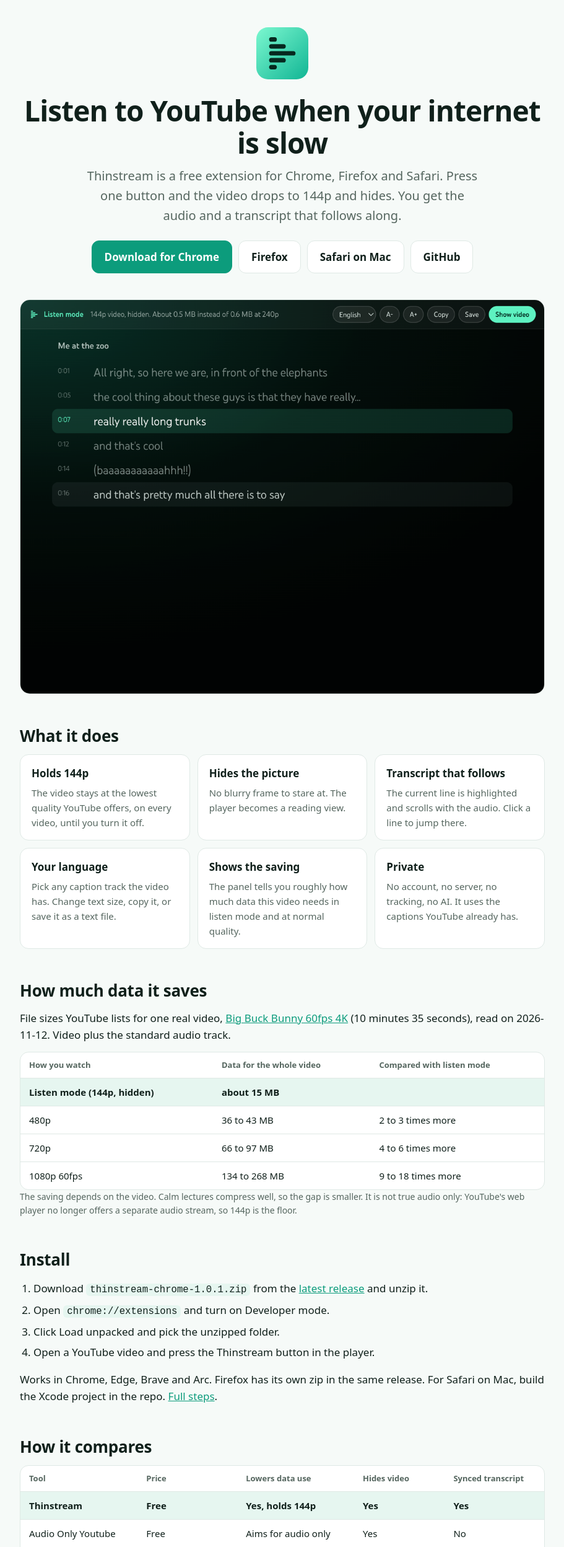
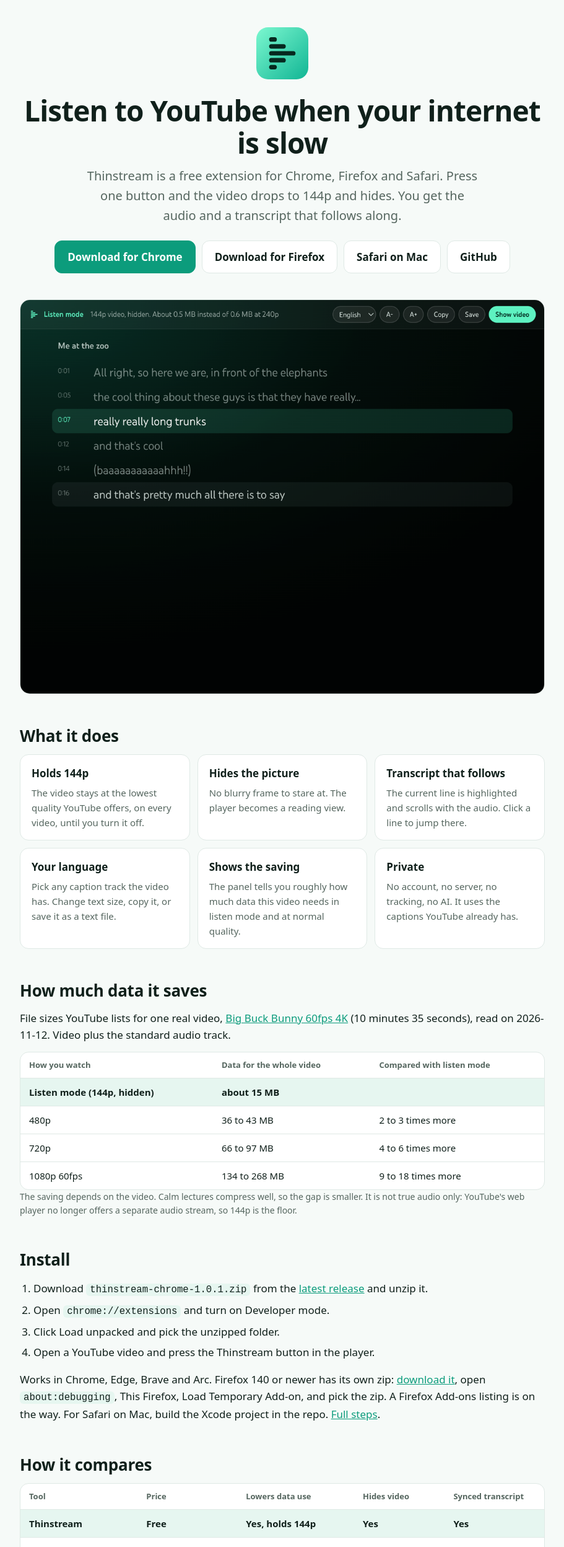
Before and after one commit to alireza12t/thinstream, a browser extension: page docs/index.html in a window 1280 px wide. Shown: the top 2496 px of the page at 62% size, without its empty margins (184-1095 px from the left). Drawn offline with Linux system fonts and the light colour scheme; no server answers.

Commit message:
Site: direct Firefox download link and install steps

```diff
--- a/docs/index.html
+++ b/docs/index.html
@@ -156,7 +156,7 @@
   <p class="lead">Thinstream is a free extension for Chrome, Firefox and Safari. Press one button and the video drops to 144p and hides. You get the audio and a transcript that follows along.</p>
   <div class="cta">
     <a class="btn primary" href="https://github.com/alireza12t/thinstream/releases/latest">Download for Chrome</a>
-    <a class="btn" href="https://github.com/alireza12t/thinstream#firefox">Firefox</a>
+    <a class="btn" href="https://github.com/alireza12t/thinstream/releases/latest/download/thinstream-firefox-1.0.1.zip">Download for Firefox</a>
     <a class="btn" href="https://github.com/alireza12t/thinstream#safari-on-mac">Safari on Mac</a>
     <a class="btn" href="https://github.com/alireza12t/thinstream">GitHub</a>
   </div>
@@ -197,7 +197,7 @@
   <li>Click Load unpacked and pick the unzipped folder.</li>
   <li>Open a YouTube video and press the Thinstream button in the player.</li>
 </ol>
-<p>Works in Chrome, Edge, Brave and Arc. Firefox has its own zip in the same release. For Safari on Mac, build the Xcode project in the repo. <a href="https://github.com/alireza12t/thinstream#install">Full steps</a>.</p>
+<p>Works in Chrome, Edge, Brave and Arc. Firefox 140 or newer has its own zip: <a href="https://github.com/alireza12t/thinstream/releases/latest/download/thinstream-firefox-1.0.1.zip">download it</a>, open <code>about:debugging</code>, This Firefox, Load Temporary Add-on, and pick the zip. A Firefox Add-ons listing is on the way. For Safari on Mac, build the Xcode project in the repo. <a href="https://github.com/alireza12t/thinstream#install">Full steps</a>.</p>
 
 <h2 id="compare">How it compares</h2>
 <div class="scroll">
```
